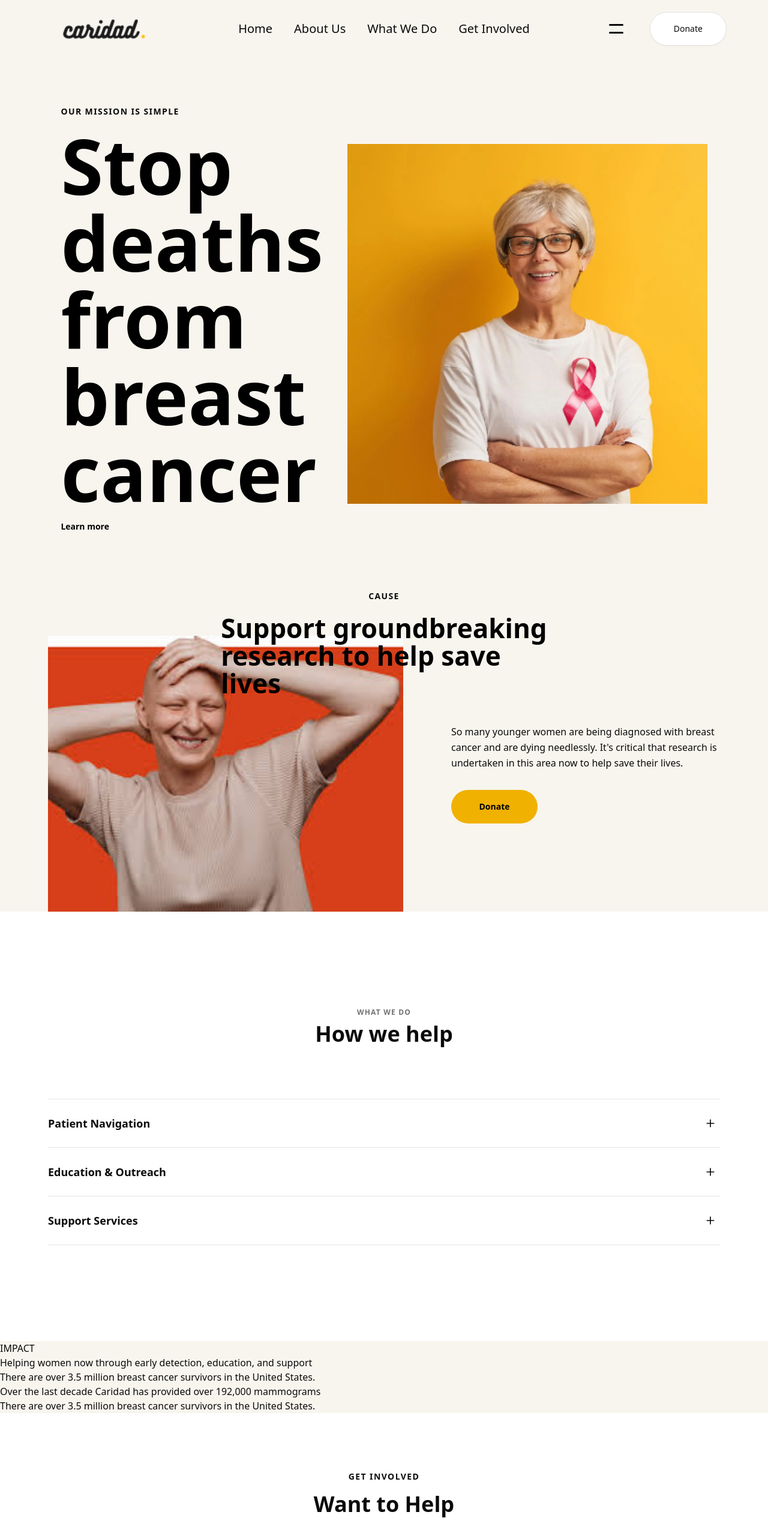
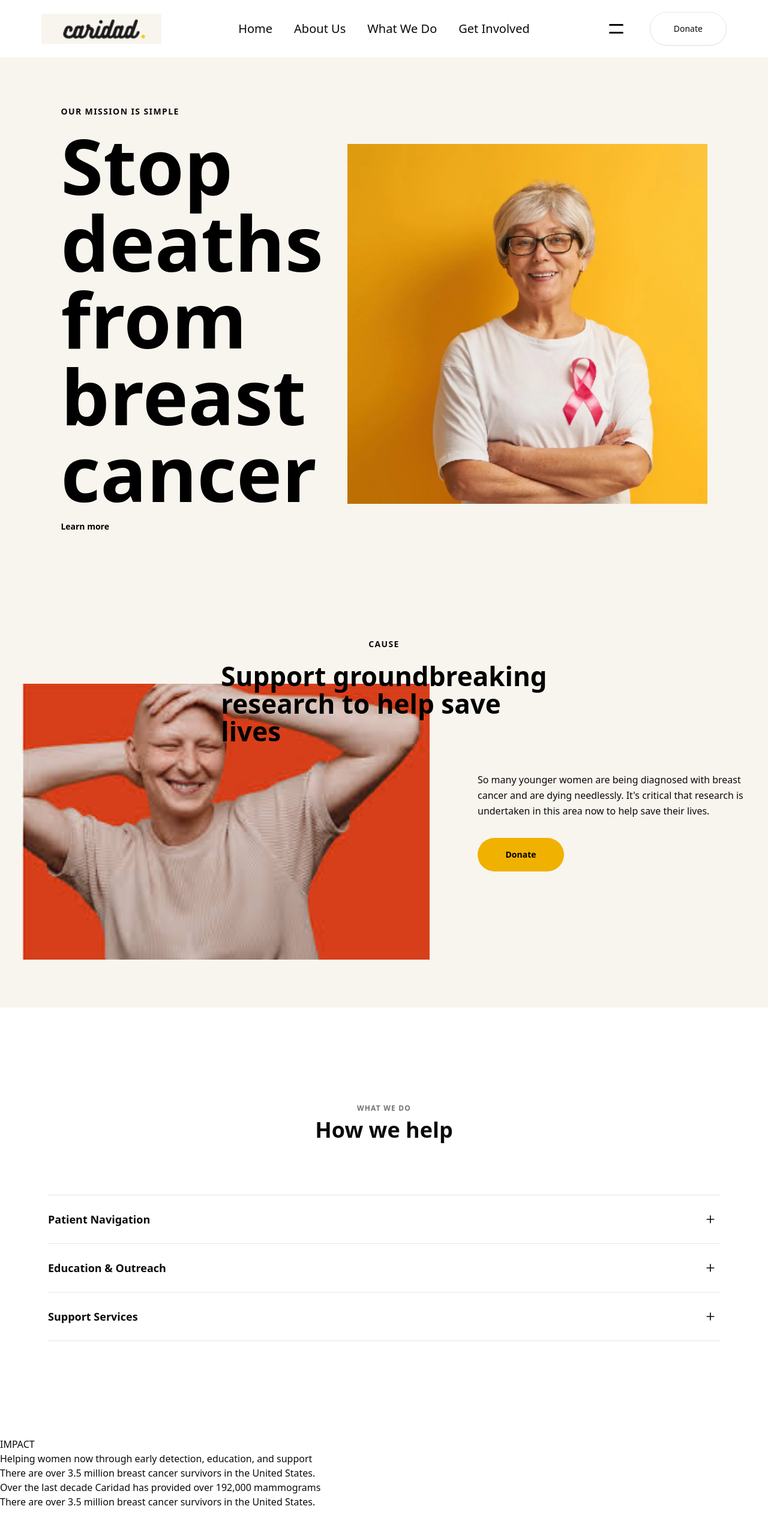
Before and after one commit to Shouryya-Manna/Caridad, a Next.js app: page / in a window 1280 px wide. Shown: the top 2566 px of the page at 60% size. Built offline with nearby package versions, Linux system fonts and the light colour scheme.

Commit message:
Fixing Positions

```diff
--- a/src/app/(page)/page.tsx
+++ b/src/app/(page)/page.tsx
@@ -14,27 +14,18 @@ import Stories from "@/components/Landing/Stories/Stories";
 export default function LandingPage() {
   return (
     <div>
-      <div className="bg-primary">
       <Header />
       <Mission />
       <Cause />
-      </div>
-
       <Help />
-      <div className="bg-primary">
       <Impact />
-      </div>
       <Donation />
       <Check />
-      <div className="bg-primary">
       <Events />
-      </div>
       <Stories />
       <LatestNews />
       <Percentage />
-      <div className="bg-primary">
       <Footer />
-      </div>
     </div>
   );
 }
--- a/src/components/Landing/Cause/Cause.tsx
+++ b/src/components/Landing/Cause/Cause.tsx
@@ -3,7 +3,7 @@ import Image from "next/image";
 
 export default function Cause() {
   return (
-    <section className="bg-primary mx-20 my-20">
+    <section className="bg-primary py-20">
       <div className="mx-auto flex max-w-9xl items-center flex-col justify-center gap-10 relative">
         <p className="mb-4 text-sm font-semibold tracking-widest">
           CAUSE
--- a/src/components/Landing/Events/Events.tsx
+++ b/src/components/Landing/Events/Events.tsx
@@ -4,7 +4,7 @@ import { MapPin } from "lucide-react";
 
 export default function Events() {
   return (
-    <section className="bg-primary mx-20 my-20">
+    <section className="bg-primary py-20">
       <div className="mx-auto max-w-7xl px-6">
         <div className="mx-auto flex max-w-9xl items-center flex-col justify-center relative my-10">
           <p className="text-sm font-semibold tracking-widest my-10">
--- a/src/components/Landing/Mission/Mission.tsx
+++ b/src/components/Landing/Mission/Mission.tsx
@@ -2,7 +2,7 @@ import Image from "next/image";
 
 export default function Mission() {
   return (
-    <section className="bg-primary mx-20 my-20">
+    <section className="bg-primary py-20">
       <div className="mx-auto flex max-w-9xl items-center justify-center gap-10 ">
         <div className="max-w-2xl">
           {/* "Floating" looking text */}
```
Lines whose indentation alone changed are shown as unchanged.
